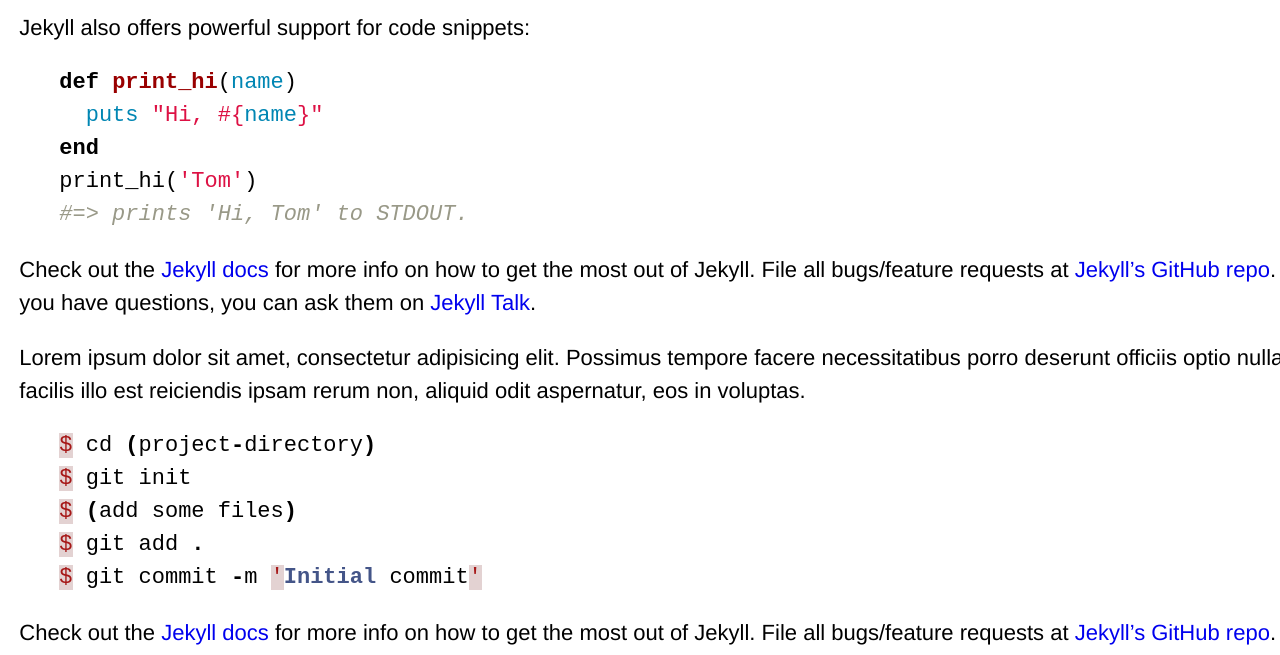
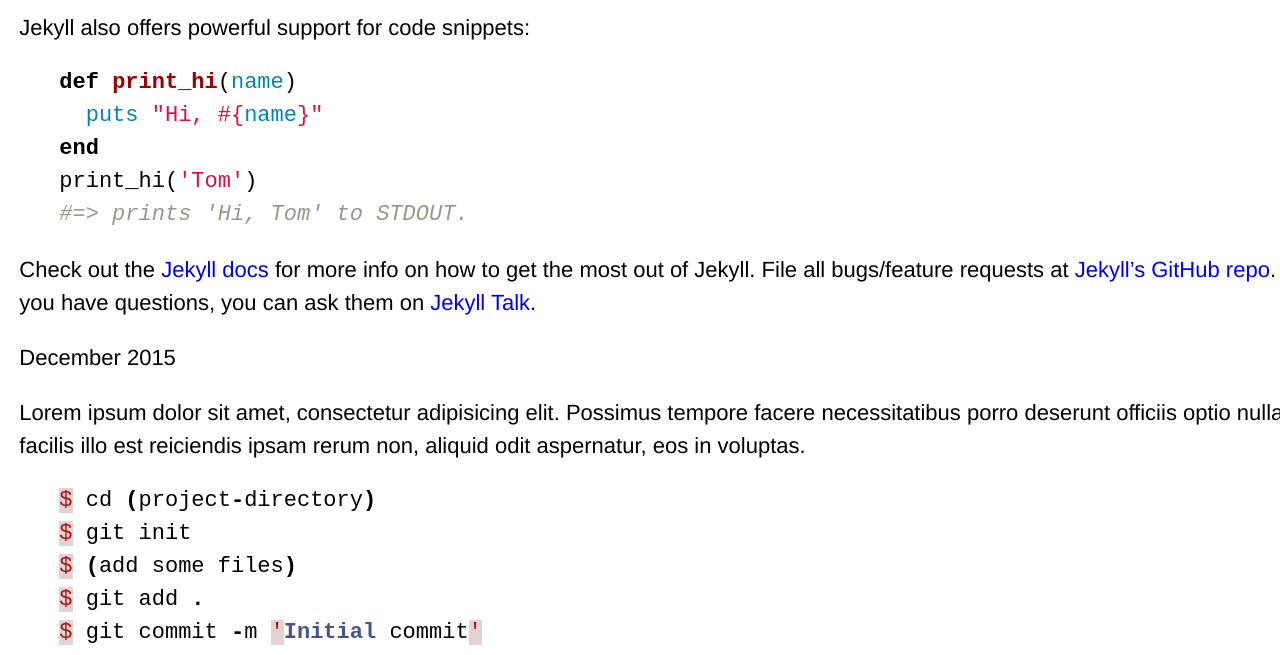
Before and after one commit to davesantos/dominicsantos, a Jekyll site: the page built from index.html, in a window 1280 px wide and 1400 px high, scrolled down 292 px. Shown: the top 655 px of the window. Built offline with Jekyll 4.4.1, drawn with Linux system fonts in a browser that asks for light colours; some of the changed text lies outside the part shown.

Commit message:
Add article class, add date

```diff
--- a/index.html
+++ b/index.html
@@ -5,7 +5,7 @@
 {% assign posts = site.posts | sort:"weight" %}
 {% for post in posts %}
 {% unless post.draft %}
-<article itemscope itemtype="http://schema.org/BlogPosting">
+<article class="article" itemscope itemtype="http://schema.org/BlogPosting">
   {% assign images = post.images %}
   {% for image in images %}
     {% if image contains "http://" or image contains "https://" %}
@@ -14,7 +14,7 @@
     <img src="{{ image | prepend: image_asset_path }}" alt=""/>
     {% endif %}
   {% endfor %}
-  {{ post.content }}
+  <p>{{ post.content }} {{ post.date | date: "%B %Y" }}</p>
 </article>
 {% endunless %}
 {% endfor %}
```
